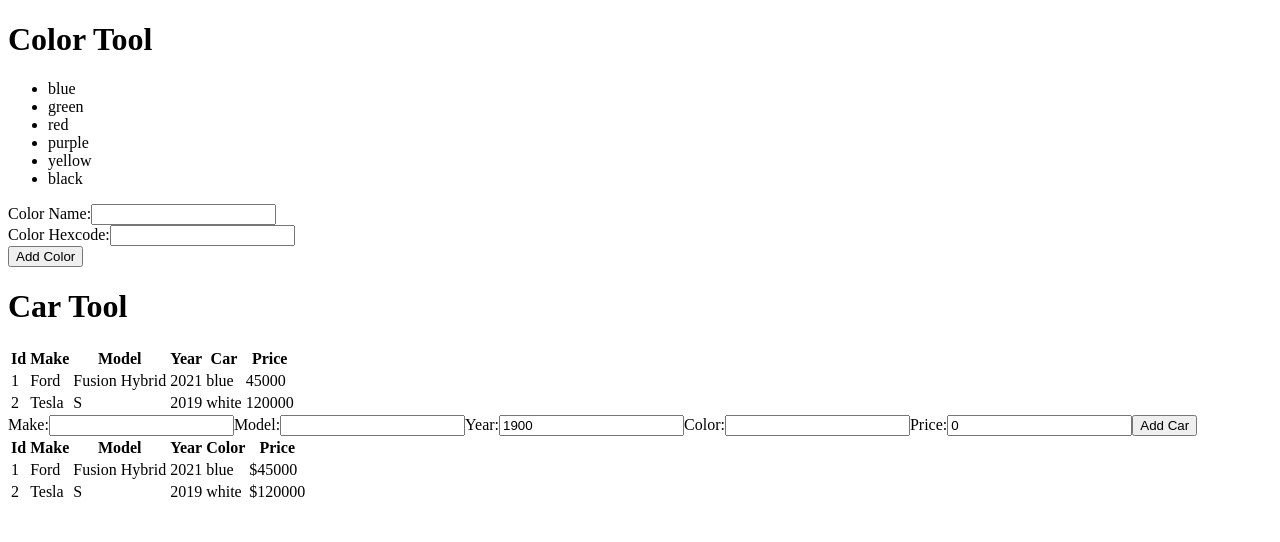
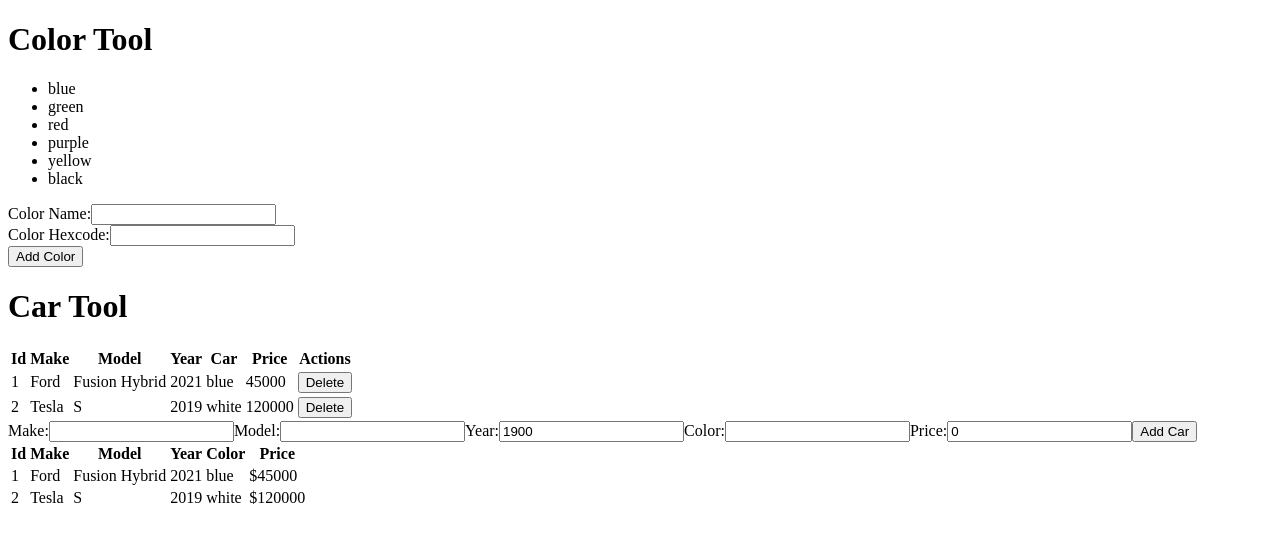
Before and after one commit to t4d-classes/react_10202021, a React (Create React App) app in the folder demo-app/: page / in a window 1280 px wide. Shown: the top 542 px of the page. Built offline with nearby package versions, Linux system fonts and the light colour scheme.

Commit message:
add solution to exercise 8

```diff
--- /dev/null
+++ b/demo-app/src/components/CarForm.js
@@ -0,0 +1,53 @@
+import { useState } from 'react';
+
+export const CarForm = (props) => {
+
+  const [ carForm, setCarForm ] = useState({
+    make: '', model: '', year: 1900, color: '', price: 0
+  });
+
+  const change = e => {
+    setCarForm({
+      ...carForm,
+      [ e.target.name ]: e.target.type === 'number'
+        ? parseInt(e.target.value, 10)
+        : e.target.value,
+    });
+  };
+
+  const submitCar = () => {
+    props.onSubmitCar(carForm);
+    setCarForm({
+      make: '', model: '', year: 1900, color: '', price: 0
+    })
+  };
+
+
+  return (
+    <form>
+      <label>
+        Make:
+        <input type="text" name="make" value={carForm.make} onChange={change} />
+      </label>
+      <label>
+        Model:
+        <input type="text" name="model" value={carForm.model} onChange={change} />
+      </label>
+      <label>
+        Year:
+        <input type="number" name="year" value={carForm.year} onChange={change} />
+      </label>
+      <label>
+        Color:
+        <input type="text" name="color" value={carForm.color} onChange={change} />
+      </label>
+      <label>
+        Price:
+        <input type="number" name="price" value={carForm.price} onChange={change} />
+      </label>
+      <button type="button" onClick={submitCar}>{props.buttonText}</button>
+    </form>
+  );
+
+
+};
--- a/demo-app/src/components/CarTable.js
+++ b/demo-app/src/components/CarTable.js
@@ -12,11 +12,13 @@ export const CarTable = (props) => {
             <th>Year</th>
             <th>Car</th>
             <th>Price</th>
+            <th>Actions</th>
           </tr>
         </thead>
         <tbody>
           {props.cars.map((car) => (
-            <CarViewRow key={car.id} car={car} />
+            <CarViewRow key={car.id}
+              car={car} onDeleteCar={props.onDeleteCar} />
           ))}
         </tbody>
       </table>
--- a/demo-app/src/components/CarTool.js
+++ b/demo-app/src/components/CarTool.js
@@ -2,65 +2,31 @@ import { useState } from 'react';
 
 import { ToolHeader } from "./ToolHeader";
 import { CarTable } from "./CarTable";
+import { CarForm } from './CarForm';
 
 export const CarTool = (props) => {
 
   const [ cars, setCars ] = useState([ ...props.cars ]);
 
-  const [ carForm, setCarForm ] = useState({
-    make: '', model: '', year: 1900, color: '', price: 0
-  });
-
-  const change = e => {
-    setCarForm({
-      ...carForm,
-      [ e.target.name ]: e.target.type === 'number'
-        ? parseInt(e.target.value, 10)
-        : e.target.value,
-    });
-  };
-
-  const addCar = () => {
+  const addCar = newCar => {
     setCars([
       ...cars,
       {
-        ...carForm,
+        ...newCar,
         id: Math.max(...cars.map(c => c.id), 0) + 1,
       }
     ])
+  };
 
-    setCarForm({
-      make: '', model: '', year: 1900, color: '', price: 0
-    });
-  }
+  const deleteCar = carId => {
+    setCars(cars.filter(c => c.id !== carId));
+  };
 
   return (
     <>
       <ToolHeader headerText="Car Tool" />
-      <CarTable cars={cars} />
-      <form>
-        <label>
-          Make:
-          <input type="text" name="make" value={carForm.make} onChange={change} />
-        </label>
-        <label>
-          Model:
-          <input type="text" name="model" value={carForm.model} onChange={change} />
-        </label>
-        <label>
-          Year:
-          <input type="number" name="year" value={carForm.year} onChange={change} />
-        </label>
-        <label>
-          Color:
-          <input type="text" name="color" value={carForm.color} onChange={change} />
-        </label>
-        <label>
-          Price:
-          <input type="number" name="price" value={carForm.price} onChange={change} />
-        </label>
-        <button type="button" onClick={addCar}>Add Car</button>
-      </form>
+      <CarTable cars={cars} onDeleteCar={deleteCar} />
+      <CarForm buttonText="Add Car" onClick={addCar} />
     </>
   );
 };
--- a/demo-app/src/components/CarViewRow.js
+++ b/demo-app/src/components/CarViewRow.js
@@ -8,6 +8,10 @@ export const CarViewRow = (props) => {
       <td>{props.car.year}</td>
       <td>{props.car.color}</td>
       <td>{props.car.price}</td>
+      <td>
+        <button type="button"
+          onClick={() => props.onDeleteCar(props.car.id)}>Delete</button>
+      </td>
     </tr>
   );
 
```
